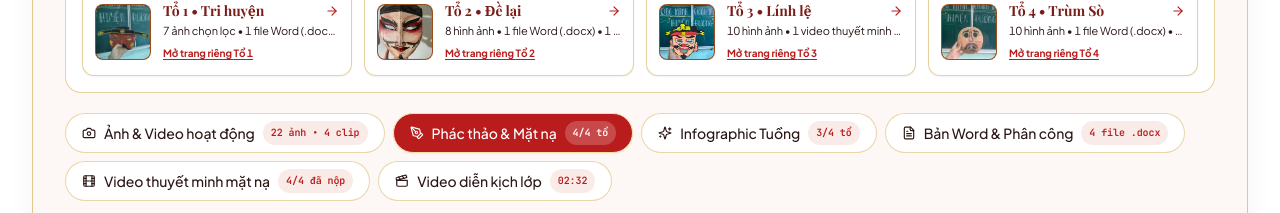
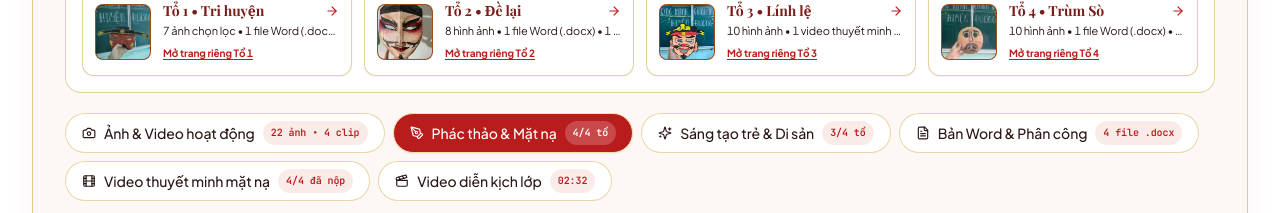
Before and after one commit to KhoaCoder2009/disanvanhoa, a Next.js app: page /trien-lam-so in a window 1280 px wide. Shown: the part 3280-3493 px from the top of the page. Built offline with nearby package versions, Linux system fonts and the light colour scheme; a web font is replaced by a local one.

Commit message:
Rename infographic section to Sang tao tre & Di san

```diff
--- a/src/components/HuyenDuongStudentArchive.tsx
+++ b/src/components/HuyenDuongStudentArchive.tsx
@@ -68,7 +68,7 @@ const ARCHIVE_TABS: {
   },
   {
     id: "infographics",
-    label: "Infographic Tuồng",
+    label: "Sáng tạo trẻ & Di sản",
     countBadge: "3/4 tổ",
     icon: <Sparkles className="h-3.5 w-3.5 shrink-0" aria-hidden="true" />,
   },
@@ -885,7 +885,7 @@ export const HuyenDuongStudentArchive: React.FC = () => {
           <div className="space-y-5">
             <div className="rounded-xl bg-heritage-ivoryLight p-4 border border-heritage-goldAntique/45 flex flex-col sm:flex-row sm:items-center justify-between gap-2">
               <p className="text-xs sm:text-sm text-heritage-ink leading-relaxed">
-                Bộ <strong>Infographic Di sản Sân khấu Dân tộc – Tuồng</strong> do <strong>Tổ 2, Tổ 3 và Tổ 4</strong> (Lớp 10.3) thiết kế nhằm hệ thống hóa đặc trưng hóa trang, phục trang, diễn xuất, âm nhạc, liên hệ trích đoạn <em>Huyện đường</em> và thông điệp gìn giữ di sản.
+                Bộ infographic <strong>Sáng tạo trẻ &amp; Di sản</strong> do <strong>Tổ 2, Tổ 3 và Tổ 4</strong> (Lớp 10.3) thiết kế nhằm hệ thống hóa đặc trưng hóa trang, phục trang, diễn xuất, âm nhạc, liên hệ trích đoạn <em>Huyện đường</em> và thông điệp gìn giữ di sản.
               </p>
               <span className="shrink-0 rounded-full bg-heritage-crimson px-3 py-1 text-[11px] font-bold text-white">
                 Bấm vào từng poster để phóng to
@@ -939,7 +939,7 @@ export const HuyenDuongStudentArchive: React.FC = () => {
                     <div className="p-4 flex items-center justify-between gap-2">
                       <div>
                         <h4 className="font-serif text-sm sm:text-base font-bold text-heritage-woodDark">
-                          Infographic {group.groupName}
+                          Sáng tạo trẻ &amp; Di sản — {group.groupName}
                         </h4>
                         <p className="text-xs text-heritage-ink">
                           Tuồng – Di sản sân khấu dân tộc
--- a/src/components/StudentGroupPortfolioClient.tsx
+++ b/src/components/StudentGroupPortfolioClient.tsx
@@ -846,7 +846,7 @@ export const StudentGroupPortfolioClient: React.FC<
                 <div className="flex items-center gap-2.5">
                   <Sparkles className="h-6 w-6 text-heritage-crimson" />
                   <h2 className="font-serif text-xl sm:text-2xl font-bold text-heritage-woodDark">
-                    6. Infographic Tuồng — Di sản Sân khấu Dân tộc ({group.groupName})
+                    6. Sáng tạo trẻ &amp; Di sản ({group.groupName})
                   </h2>
                 </div>
                 <a
```
